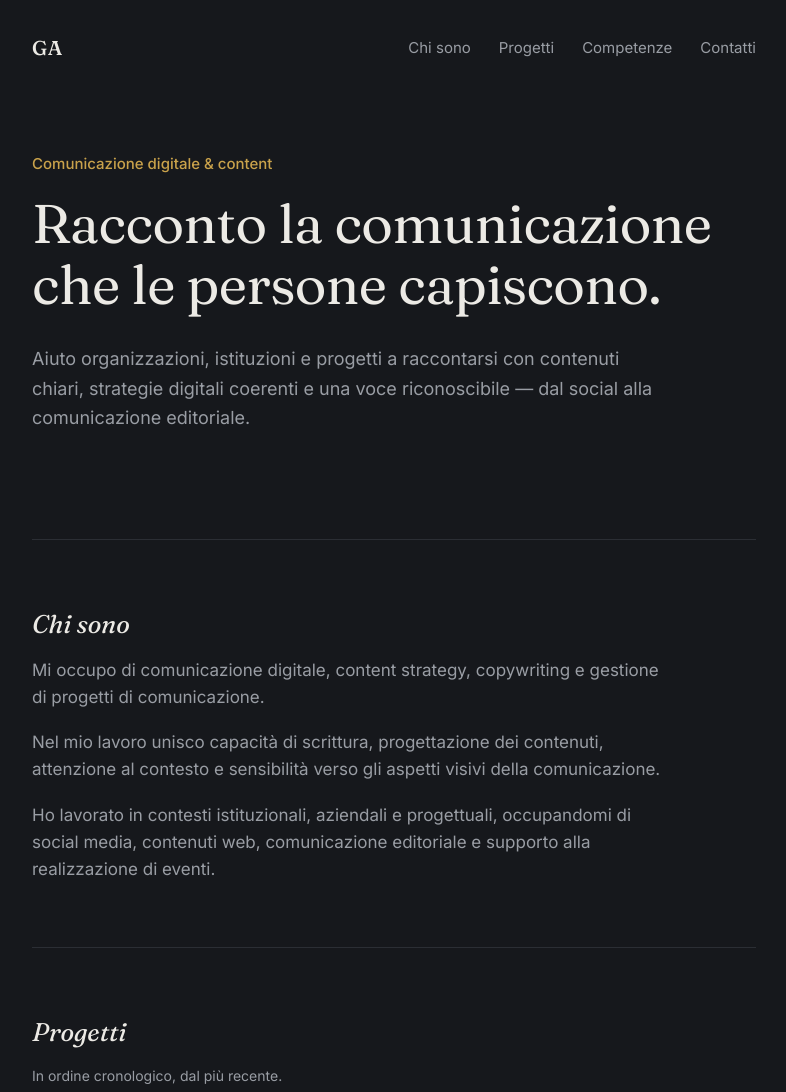
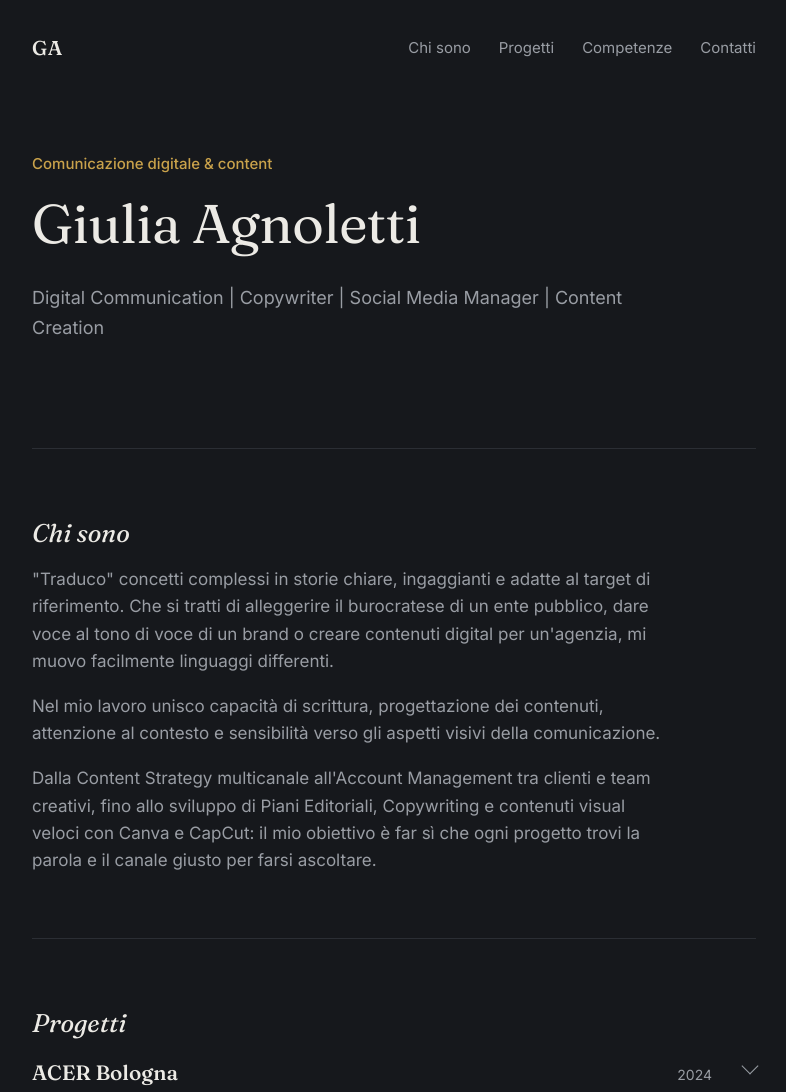
Before and after one commit to giuliaagnoletti/.github.io, a plain HTML site: page index.html in a window 1280 px wide. Shown: the top 1092 px of the page, without its empty margins (246-1032 px from the left). Drawn offline with Linux system fonts and the light colour scheme.

Commit message:
Revise content in index.html sections
Updated hero section and 'Chi sono' section with new text.

```diff
--- a/index.html
+++ b/index.html
@@ -32,13 +32,10 @@
     <section class="hero">
       <p class="kicker">Comunicazione digitale &amp; content</p>
       <h1 class="hero-title">
-        <span>Racconto la comunicazione</span>
-        <span>che le persone capiscono.</span>
+        <span>Giulia Agnoletti</span>
       </h1>
       <p class="hero-lede">
-        Aiuto organizzazioni, istituzioni e progetti a raccontarsi con contenuti
-        chiari, strategie digitali coerenti e una voce riconoscibile — dal social
-        alla comunicazione editoriale.
+     Digital Communication | Copywriter | Social Media Manager | Content Creation
       </p>
     </section>
 
@@ -46,8 +43,9 @@
       <h2 class="section-title">Chi sono</h2>
       <div class="prose">
         <p>
-          Mi occupo di comunicazione digitale, content strategy, copywriting
-          e gestione di progetti di comunicazione.
+         "Traduco" concetti complessi in storie chiare, ingaggianti e adatte al target di riferimento.
+          Che si tratti di alleggerire il burocratese di un ente pubblico, dare voce al tono di voce di
+          un brand o creare contenuti digital per un'agenzia, mi muovo facilmente linguaggi differenti.
         </p>
         <p>
           Nel mio lavoro unisco capacità di scrittura, progettazione dei
@@ -55,16 +53,15 @@
           visivi della comunicazione.
         </p>
         <p>
-          Ho lavorato in contesti istituzionali, aziendali e progettuali,
-          occupandomi di social media, contenuti web, comunicazione
-          editoriale e supporto alla realizzazione di eventi.
+          Dalla Content Strategy multicanale all'Account Management tra clienti e team creativi,
+          fino allo sviluppo di Piani Editoriali, Copywriting e contenuti visual veloci con Canva e CapCut:
+          il mio obiettivo è far sì che ogni progetto trovi la parola e il canale giusto per farsi ascoltare.
         </p>
       </div>
     </section>
 
     <section id="progetti" class="section">
       <h2 class="section-title">Progetti</h2>
-      <p class="section-note">In ordine cronologico, dal più recente.</p>
 
       <ul class="entries">
 
```
